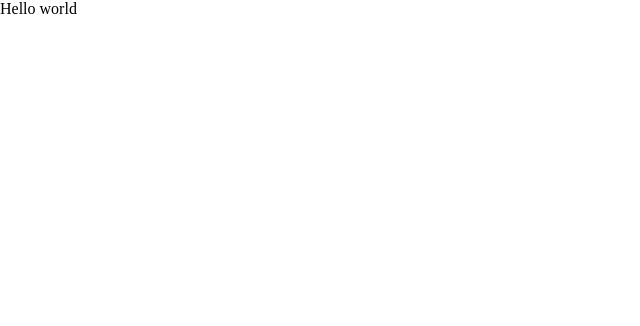
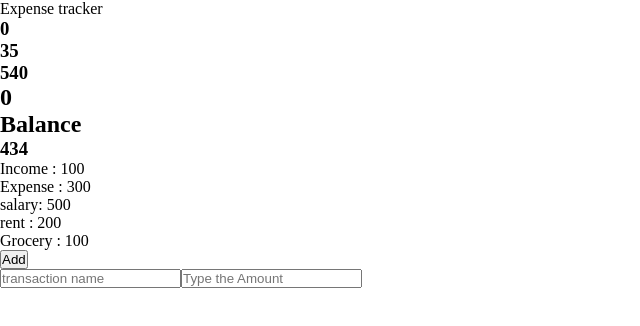
Before and after one commit to nidhinsankar/Expense-Tracker, a React (Vite) app: page / in a window 1280 px wide. Shown: the top 326 px of the page, without its empty margins (0-640 px from the left). Built offline with nearby package versions, Linux system fonts and the light colour scheme.

Commit message:
integrated context and reducer feature into the app

```diff
--- a/src/App.tsx
+++ b/src/App.tsx
@@ -1,7 +1,33 @@
+import { useExpenseContext } from "./utils/ExpenseContext";
+
 function App() {
+  const { balance, income, expense, history } = useExpenseContext();
   return (
     <>
-      <div>Hello world</div>
+      <div>Expense tracker</div>
+      <div>
+        <h3>{balance}</h3>
+        <h3>{income}</h3>
+        <h3>{expense}</h3>
+        <h2>{history.length}</h2>
+        <h2>Balance</h2>
+        <h3>434</h3>
+      </div>
+      <div>
+        <p>Income : 100</p>
+        <p>Expense : 300</p>
+      </div>
+      <div>
+        <div>salary: 500</div>
+        <div>rent : 200</div>
+        <div>Grocery : 100</div>
+      </div>
+      <button>Add</button>
+
+      <div>
+        <input type="text" placeholder="transaction name" />
+        <input type="number" placeholder="Type the Amount" />
+      </div>
     </>
   );
 }
--- a/src/main.tsx
+++ b/src/main.tsx
@@ -1,10 +1,13 @@
-import { StrictMode } from 'react'
-import { createRoot } from 'react-dom/client'
-import App from './App.tsx'
-import './index.css'
+import { StrictMode } from "react";
+import { createRoot } from "react-dom/client";
+import App from "./App.tsx";
+import "./index.css";
+import { ExpenseProvider } from "./utils/ExpenseContext.tsx";
 
-createRoot(document.getElementById('root')!).render(
+createRoot(document.getElementById("root")!).render(
   <StrictMode>
-    <App />
-  </StrictMode>,
-)
+    <ExpenseProvider>
+      <App />
+    </ExpenseProvider>
+  </StrictMode>
+);
--- /dev/null
+++ b/src/utils/ExpenseContext.tsx
@@ -0,0 +1,48 @@
+import React, { createContext, useContext, useReducer } from "react";
+import ExpenseReducer from "./ExpenseReducer";
+import { IExpense, IExpenseContext, ITransaction } from "./types";
+
+const initialState: IExpense = {
+  balance: 0,
+  expense: 540,
+  income: 35,
+  history: [],
+};
+
+export const ExpenseContext = createContext<IExpenseContext | undefined>(
+  undefined
+);
+
+export const ExpenseProvider = ({
+  children,
+}: {
+  children: React.ReactNode;
+}) => {
+  const [state, dispatch] = useReducer(ExpenseReducer, initialState);
+
+  console.log("state,", state);
+
+  const addTransaction = (transaction: ITransaction) => {
+    console.log("add transaction", transaction);
+  };
+
+  const deleteTransaction = (id: string) => {
+    console.log("delete transaction", id);
+  };
+
+  return (
+    <ExpenseContext.Provider
+      value={{ ...state, deleteTransaction, addTransaction }}
+    >
+      {children}
+    </ExpenseContext.Provider>
+  );
+};
+
+export const useExpenseContext = () => {
+  const context = useContext(ExpenseContext);
+  if (context === undefined) {
+    throw new Error("Expense context is returning undefined");
+  }
+  return context;
+};
--- /dev/null
+++ b/src/utils/ExpenseReducer.ts
@@ -0,0 +1,24 @@
+// to add transaction based on the + or - calculate income or expense
+// delete transaction and calculate the balance, income, expense again
+// calculate total balance
+//
+
+import { ACTION_TYPES } from "./constants";
+import { ActionType, IExpense } from "./types";
+
+function ExpenseReducer(state: IExpense, action: ActionType) {
+  switch (action.type) {
+    case ACTION_TYPES.ADD_TRANSACTION: {
+      return state;
+    }
+
+    case ACTION_TYPES.DELETE_TRANSACTION: {
+      return state;
+    }
+
+    default:
+      return state;
+  }
+}
+
+export default ExpenseReducer;
--- /dev/null
+++ b/src/utils/constants.ts
@@ -0,0 +1,4 @@
+export const ACTION_TYPES = {
+  ADD_TRANSACTION: "ADD_TRANSACTION",
+  DELETE_TRANSACTION: "DELETE_TRANSACTION",
+};
--- /dev/null
+++ b/src/utils/types.ts
@@ -0,0 +1,22 @@
+export interface ITransaction {
+  id: string;
+  name: string;
+  amount: number;
+}
+
+export interface IExpense {
+  balance: number;
+  income: number;
+  expense: number;
+  history: ITransaction[];
+}
+
+export interface IExpenseContext extends IExpense {
+  addTransaction: (todo: ITransaction) => void;
+  deleteTransaction: (id: string) => void;
+}
+
+export type ActionType = {
+  type: string;
+  payload: object | string;
+};
```
